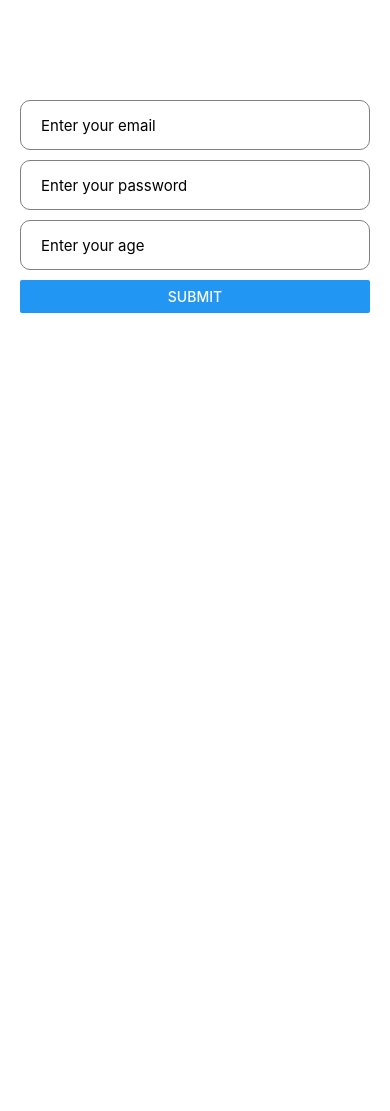
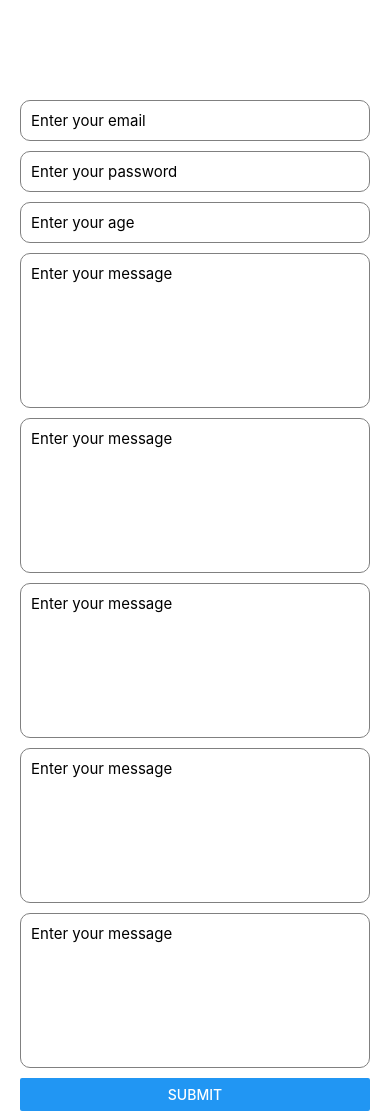
Before and after one commit to ferlobo1985/UDMY-RN-Forms, a React Native app: screen / in a window 390 px wide. Before the commit the page ends 844 px from the top, so only its background shows below. Built offline with nearby package versions, Linux system fonts and the light colour scheme.

Commit message:
06-Multiline Field
06-Multiline Field

```diff
--- a/components/form.js
+++ b/components/form.js
@@ -19,13 +19,16 @@ export default function FormComp(){
         age:yup
         .number()
         .required("Age is required"),
+        message:yup
+        .string()
+        .required("Message is required"),
     })
 
 
     return(
         <>
         <Formik
-            initialValues={{email:'',password:''}}
+            initialValues={{email:'',password:'',age:'',message:''}}
             onSubmit={values=>console.log(values)}
             validationSchema={loginValidationSchema}
         >
@@ -52,6 +55,50 @@ export default function FormComp(){
                 placeholder="Enter your age"
                 keyboardType="numeric"
             />
+
+            <Field
+                component={CustomInput}
+                name="message"
+                placeholder="Enter your message"
+                multiline={true}
+                numberOfLines={7}
+            />
+
+<Field
+                component={CustomInput}
+                name="a"
+                placeholder="Enter your message"
+                multiline={true}
+                numberOfLines={7}
+            />
+
+
+<Field
+                component={CustomInput}
+                name="b"
+                placeholder="Enter your message"
+                multiline={true}
+                numberOfLines={7}
+            />
+
+
+<Field
+                component={CustomInput}
+                name="c"
+                placeholder="Enter your message"
+                multiline={true}
+                numberOfLines={7}
+            />
+
+
+<Field
+                component={CustomInput}
+                name="d"
+                placeholder="Enter your message"
+                multiline={true}
+                numberOfLines={7}
+            />
+
 
 
 
--- a/components/utils/input.custom.js
+++ b/components/utils/input.custom.js
@@ -13,6 +13,7 @@ export default function CustomInput({
             <TextInput
                 style={[
                     styles.inputStyle,
+                    props.multiline && styles.isMultiline,
                     inputError && styles.inputError
                 ]}
                 value={value}
@@ -42,12 +43,15 @@ const styles = StyleSheet.create({
     inputError:{
         borderColor:'red'
     },
+    isMultiline:{
+        minHeight:100,
+        verticalAlign:'top'
+    },
     inputStyle:{
         borderRadius:10,
-        height:50,
         borderWidth:1,
         borderColor:'grey',
-        paddingLeft:20,
+        padding:10,
         fontSize:15,
         marginBottom:10
     }
```
